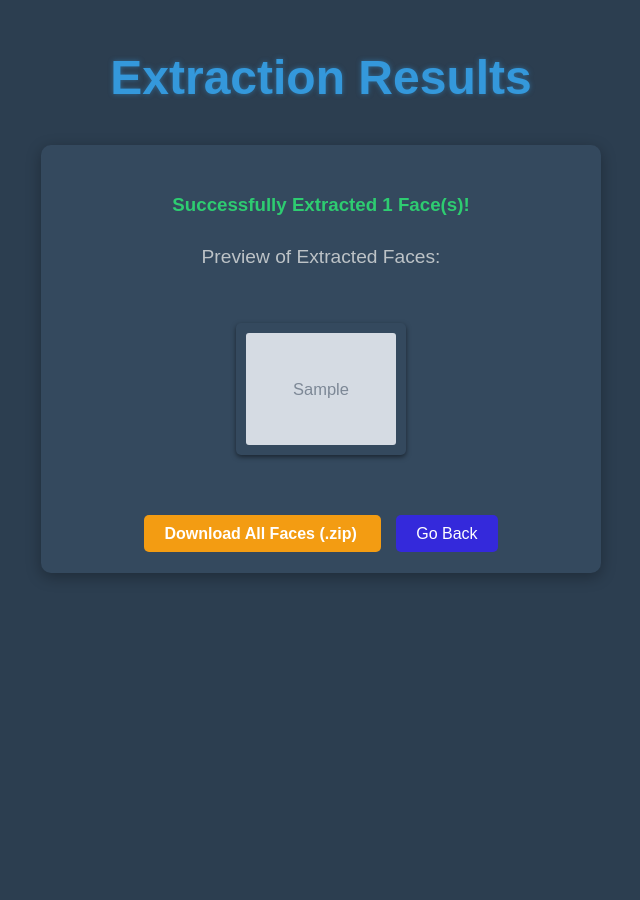
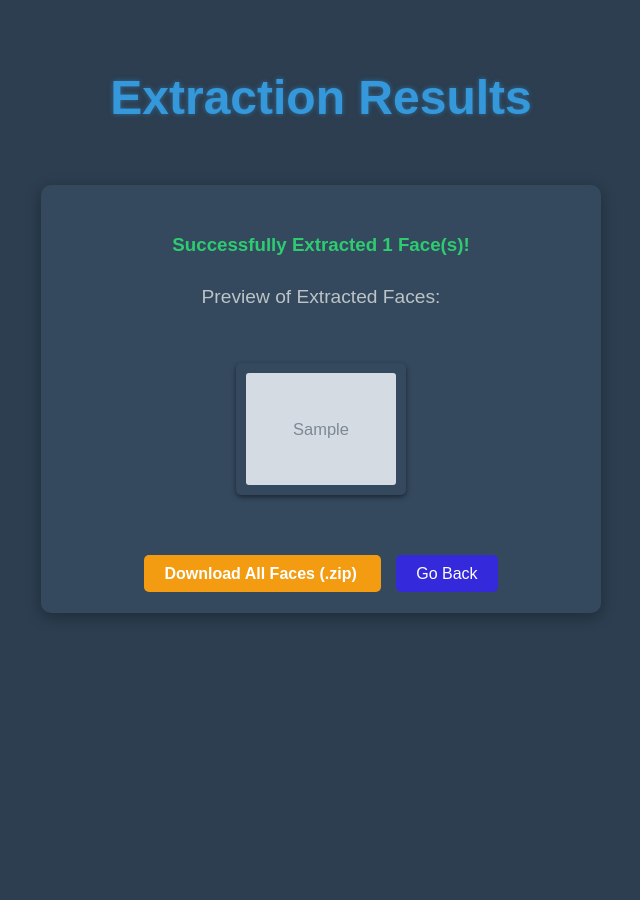
Before and after one commit to sujalnegi/FDMA, a Flask app: template templates/results.html in a window 1280 px wide. Shown: the whole page, without its empty margins (319-959 px from the left). Run offline with Flask 3, Linux system fonts and the light colour scheme; the template is opened without the code that fills it: most values are stand-ins (such as "Sample title", 1, 10 or a date in 2020); grey boxes marked "Sample" are stand-in pictures.

Commit message:
#Commit 34: Update results.html
Fixed alignments issues.

```diff
--- a/templates/results.html
+++ b/templates/results.html
@@ -6,8 +6,8 @@
     <meta name="viewport" content="width=device-width, initial-scale=1.0">
     <title>Extraction Results</title>
 
-    <link rel="stylesheet" href="{{ url_for('static', filename='css/style.css') }}">
-
+    <link rel="stylesheet" href="{{ url_for('static', filename='css/styles.css') }}">
+    <link rel="icon" type="image/x-icon" href="{{ url_for('static', filename='favicon.ico')}}">
     <link rel="stylesheet" href="{{ url_for('static', filename='css/results_styles.css') }}">
 </head>
 
```
